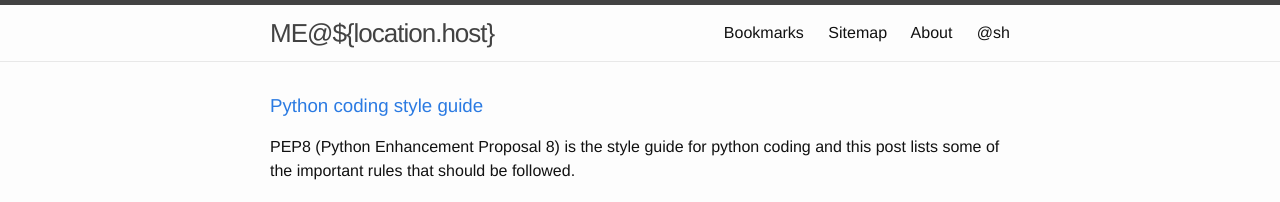
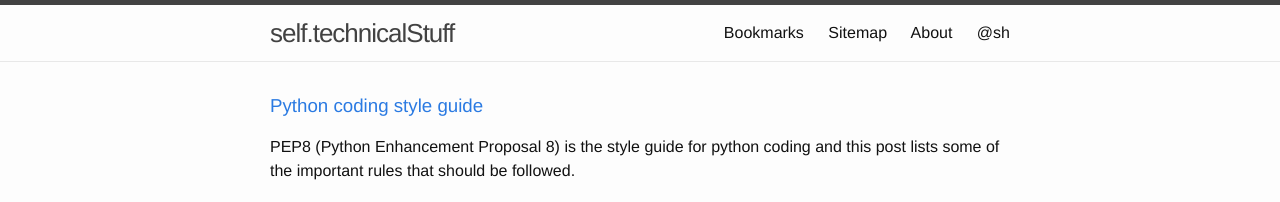
Before and after one commit to yuan-jiang/yuan-jiang.github.io, a Jekyll site: the page built from index.html, in a window 1280 px wide. Shown: the top 202 px of the page. Built offline with Jekyll 4.4.1, drawn with Linux system fonts in a browser that asks for light colours; the list of posts is cut into pages by our own code.

Commit message:
Update header.html

```diff
--- a/_includes/header.html
+++ b/_includes/header.html
@@ -2,7 +2,7 @@
 
   <div class="wrapper">
 
-    <a class="site-title" href="{{ site.baseurl }}/">ME@${location.host}</a>
+    <a class="site-title" href="{{ site.baseurl }}/">self.technicalStuff</a>
 
     <nav class="site-nav">
       <a href="#" class="menu-icon">
```
